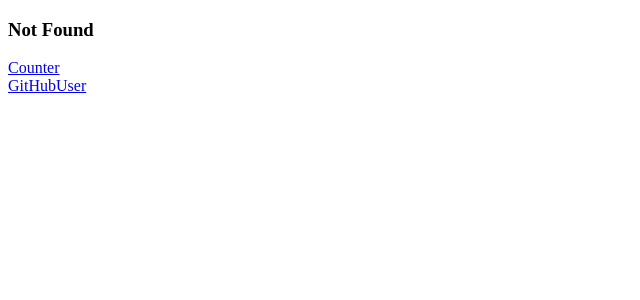
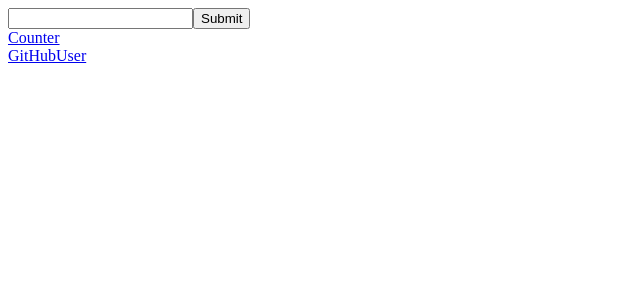
Before and after one commit to Zulk0rne1n/React-Exercises, a React (Create React App) app: page /users in a window 1280 px wide. Before the commit this address had no page. Shown: the top 300 px of the page, without its empty margins (0-640 px from the left). Built offline with nearby package versions, Linux system fonts and the light colour scheme.

Commit message:
react router 06 added

```diff
--- a/src/App.js
+++ b/src/App.js
@@ -1,7 +1,8 @@
 import { Link, Route, Routes } from "react-router-dom";
 import { Welcome } from './Welcome'
 import { Counter } from "./Counter";
-import { GithubUser } from "./GitHubUser";
+import { GithubUser } from "./GithubUser";
+import { ShowGithubUser } from "./ShowGithubUser";
 
 
 export function App() {
@@ -10,14 +11,16 @@
             <Routes>
                 <Route path="/" element={<Welcome />} />
                 <Route path="/counter" element={<Counter />} />
-                <Route path='/users/:user' element={<GithubUser />} />
+                <Route path='/users' element={<ShowGithubUser />} >
+                    <Route path='/users/:user' element={<GithubUser />}> </Route>
+                </Route>
                 <Route path='*' element={<h3>Not Found</h3>} />
             </Routes>
             <div>
                 <Link to='/counter'>Counter</Link>
             </div>
             <div>
-                <Link to='/users/:user'>GitHubUser</Link>
+                <Link to='/users/'>GitHubUser</Link>
             </div>
         </div>
     )
--- a/src/GitHubUser.js
+++ b/src/GithubUser.js
@@ -2,15 +2,14 @@
 import { Link, useNavigate, useParams } from "react-router-dom";
 
 
-export function GithubUser() {
+export function GithubUser({ userX }) {
     const [data, setData] = useState(null)
-    const [userInput, setUserInput] = useState('')
     const navigate = useNavigate()
     const { user } = useParams();
-    const [username, setUsername] = useState('')
+
 
     useEffect(() => {
-        fetch(`https://api.github.com/users/${username}`)
+        fetch(`https://api.github.com/users/${userX}`)
             .then(response => {
                 return response.json()
             })
@@ -19,16 +18,9 @@
 
                 setData(json)
             })
-    }, [username])
+    }, [userX])
 
-    function handleInputChange(e) {
-        setUserInput(e.target.value)
-    }
 
-    function handleSubmit(e) {
-        e.preventDefault();
-        setUsername(userInput)
-    }
 
     return (
         <div>
@@ -37,10 +29,7 @@
                 <h1>Full Name: {data.name}</h1>
                 <img style={{ width: '150px', height: '150px' }} src={data.avatar_url}></img>
             </div>}
-            <form onSubmit={handleSubmit}>
-                <input onChange={handleInputChange} type="text" value={userInput} />
-                <button type="submit">Submit </button>
-            </form>
+
             <Link to='/'>Back</Link>
         </div>
     )
--- /dev/null
+++ b/src/ShowGithubUser.js
@@ -0,0 +1,31 @@
+import React, { useState } from "react";
+import { GithubUser } from "./GithubUser";
+import { Link, useNavigate, useParams } from "react-router-dom";
+
+export function ShowGithubUser() {
+    const [userInput, setUserInput] = useState('')
+    const [username, setUsername] = useState('')
+    const navigate = useNavigate()
+    const { users } = useParams()
+
+    function handleInputChange(e) {
+        setUserInput(e.target.value)
+    }
+
+    function handleSubmit(e) {
+        e.preventDefault();
+        setUsername(userInput)
+        navigate('/users/:user')
+        setUserInput('')
+    }
+    return (
+        <div>
+            <form onSubmit={handleSubmit}>
+                <input onChange={handleInputChange} type="text" value={userInput} />
+                <button type="submit">Submit </button>
+            </form>
+            {username && <GithubUser userX={username}/>}
+
+        </div>
+    );
+}
```
